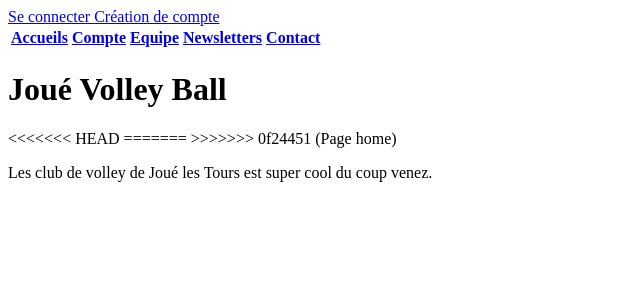
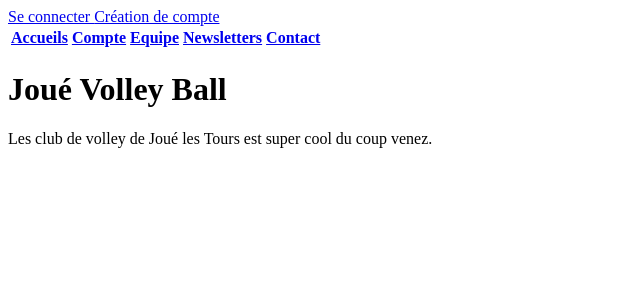
Before and after one commit to BattlaGame/ProjetL3symfony, a Symfony app: template templates/home/index.html.twig in a window 1280 px wide. Shown: the top 300 px of the page, without its empty margins (0-640 px from the left). Run offline with Twig, Linux system fonts and the light colour scheme; the template is opened without the code that fills it, so the values that code supplies are empty; some libraries are stand-ins or nearby versions.

Commit message:
Pages home et contact

```diff
--- a/templates/home/index.html.twig
+++ b/templates/home/index.html.twig
@@ -4,11 +4,9 @@
 
 {% block body %}
     <h1>Joué Volley Ball</h1>
-<<<<<<< HEAD
-        </head>
-        </thead>
-=======
->>>>>>> 0f24451 (Page home)
+        <table class="table">
+            <thead>
+            </head>
         <tbody>
             <p>Les club de volley de Joué les Tours est super cool du coup venez.</p>
 
```
